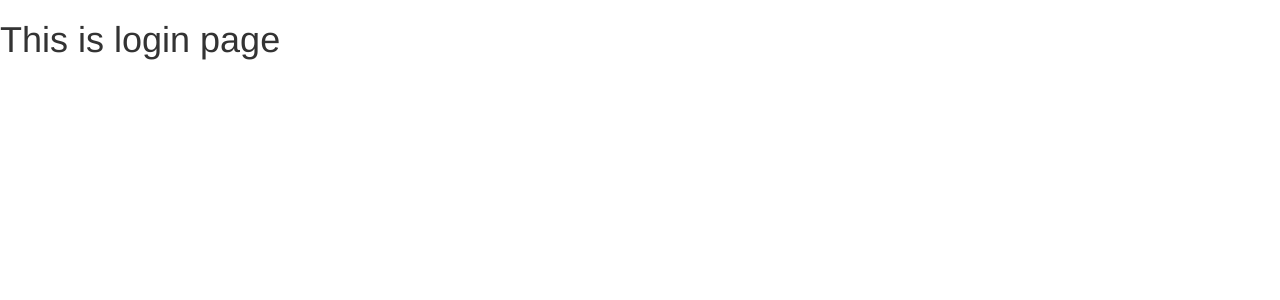
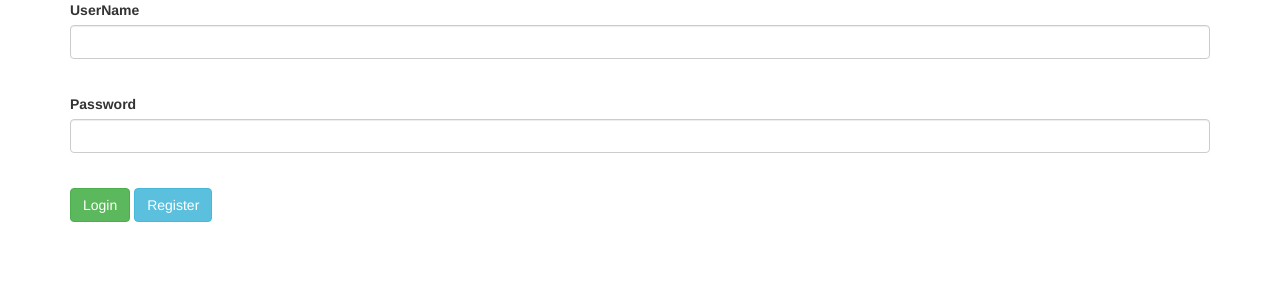
Before and after one commit to RifatRobin/Online_Todo_List, a Django app: page / in a window 1280 px wide. Shown: the top 300 px of the page. Run offline with Django 3.2, Linux system fonts and the light colour scheme; some libraries are stand-ins or nearby versions.

Commit message:
trying to make it user specific, did all the migrations again, made user variable in model as foreignkey, login,logout,registration

```diff
--- a/todo/forms.py
+++ b/todo/forms.py
@@ -7,4 +7,4 @@ from .models import *
 class TodoForm(forms.ModelForm):
     class Meta:
         model = TodoList
-        fields = "__all__"
+        exclude = ('creation_Time', 'user',)
--- a/todo/models.py
+++ b/todo/models.py
@@ -1,10 +1,11 @@
 from django.db import models
-
+from django.contrib.auth.models import User
 # Create your models here.
 
 
 class TodoList(models.Model):
-    work = models.CharField(max_length=200)
+    user = models.ForeignKey(User, on_delete=models.CASCADE, null=True)
+    work = models.CharField(max_length=200, null=False)
     creation_Time = models.DateTimeField(auto_now_add=True)
     completion_Status = models.BooleanField(default=False)
 
--- a/todo/templates/Todo/edit.html
+++ b/todo/templates/Todo/edit.html
@@ -53,7 +53,7 @@
         </form>
         <br>
         <br>
-        <a class="back" href="http://127.0.0.1:8000/"> go to list </a>
+        <a class="back" href="http://127.0.0.1:8000/home"> go to list </a>
     </center>
 </body>
 
--- a/todo/templates/Todo/login.html
+++ b/todo/templates/Todo/login.html
@@ -1,5 +1,25 @@
 {% extends "Todo/base.html" %}
 
 {% block content %}
-<h1>This is login page</h1>
+<div class="container">
+
+    <form method="POST" action="">
+        {% csrf_token %}
+        <div class="form-group ">
+            <label for="username">UserName</label>
+            <input type="text" class="form-control" id="username" name="username" required>
+        </div><br>
+
+        <div class="form-group ">
+            <label for="password">Password</label>
+            <input type="password" class="form-control" id="password1" name="password" required>
+        </div><br>
+
+
+        <button type="submit" class="btn btn-success">Login</button>
+        <!-- <a href="home"><button type="button" class="btn btn-primary">Home</button></a> -->
+        <a href="reg"><button type="button" class="btn btn-info">Register</button></a>
+    </form>
+
+</div>
 {% endblock %}
--- a/todo/urls.py
+++ b/todo/urls.py
@@ -7,5 +7,5 @@ urlpatterns = [
     path('delete/<str:pk>/', views.delete, name="delete"),
     path('reg', views.register, name="register"),
     path('', views.login, name="login"),
-    # path('logout', views.logout, name="logout"),
+    path('logout', views.logout, name="logout"),
 ]
--- a/todo/views.py
+++ b/todo/views.py
@@ -1,5 +1,7 @@
 from django.shortcuts import render, redirect
 from .models import TodoList
+from django.contrib.auth.models import User, auth
+from django.contrib import messages
 from .forms import *
 # Create your views here.
 
@@ -8,12 +10,17 @@ def index(request):
     td = TodoList.objects.all()
     form = TodoForm()
     if request.method == "POST":
+        # data = request.POST['work']
+        specify = TodoList(user=request.user)
         form = TodoForm(request.POST)
         if form.is_valid():
+            specify.save()
             form.save()
-        return redirect("/")
 
-    context = {'td': td, 'form': form}
+            # new = TodoList(content=form, user=request.user)
+        return redirect("/home")
+
+    context = {'td': td, 'form': form, }
     return render(request, 'Todo/index.html', context)
 
 
@@ -21,12 +28,14 @@ def edit(request, pk):
     etd = TodoList.objects.get(id=pk)
     form = TodoForm(instance=etd)
     if request.method == 'POST':
+        specify = TodoList(user=request.user)
         form = TodoForm(request.POST, instance=etd)
         if form.is_valid():
+            specify.save()
             form.save()
-        return redirect('/')
+        return redirect('/home')
 
-    eContext = {'etd': etd, 'form': form}
+    eContext = {'etd': etd, 'form': form, }
     return render(request, "Todo/edit.html", eContext)
 
 
@@ -34,13 +43,59 @@ def delete(request, pk):
     dtd = TodoList.objects.get(id=pk)
     if request.method == "POST":
         dtd.delete()
-        return redirect('/')
+        return redirect('/home')
     return render(request, "Todo/delete.html", {'dtd': dtd})
 
 
 def register(request):
-    return render(request, "Todo/register.html")
+    if request.method == "POST":
+        username = request.POST["username"]
+        email = request.POST['email']
+        password1 = request.POST['password1']
+        password2 = request.POST['password2']
+
+        if password1 == password2:
+            if User.objects.filter(username=username).exists():
+                messages.error(request, "username taken")
+                return redirect("/reg")
+            elif User.objects.filter(email=email).exists():
+                messages.error(request, "Email taken")
+                return redirect("/reg")
+            else:
+                user = User.objects.create_user(
+                    username=username, email=email, password=password1)
+                user.save()
+                messages.success(request, "Successfully registered")
+                return redirect("/")
+        else:
+            messages.error(request, "Password didn't match")
+            return redirect("/reg")
+
+        messages.success(request, "Successfully registered")
+        return redirect("/")
+    else:
+        return render(request, "Todo/register.html")
 
 
 def login(request):
-    return render(request, "Todo/login.html")
+    if request.method == "POST":
+        username = request.POST['username']
+        password = request.POST['password']
+
+        user = auth.authenticate(username=username, password=password)
+        if user is not None:
+            auth.login(request, user)
+            messages.success(request, "successfully loged in")
+            return redirect("/home")
+        else:
+            messages.error(request, "Invalid cridential")
+            return redirect("/")
+    else:
+        messages.error(request, "Invalid cridential")
+        return render(request, "Todo/login.html")
+
+
+def logout(request):
+    auth.logout(request)
+    messages.info(request, "Loged out from the site")
+    return redirect("/")
```
Also changed, not shown: todo/templates/Todo/index.html (+6 -2 lines), todo/templates/Todo/register.html (+3 -13 lines), db.sqlite3, todo/migrations/0001_initial.py, todo/migrations/0002_auto_20201217_2130.py (added), todo/migrations/0003_auto_20201217_2158.py (added).
